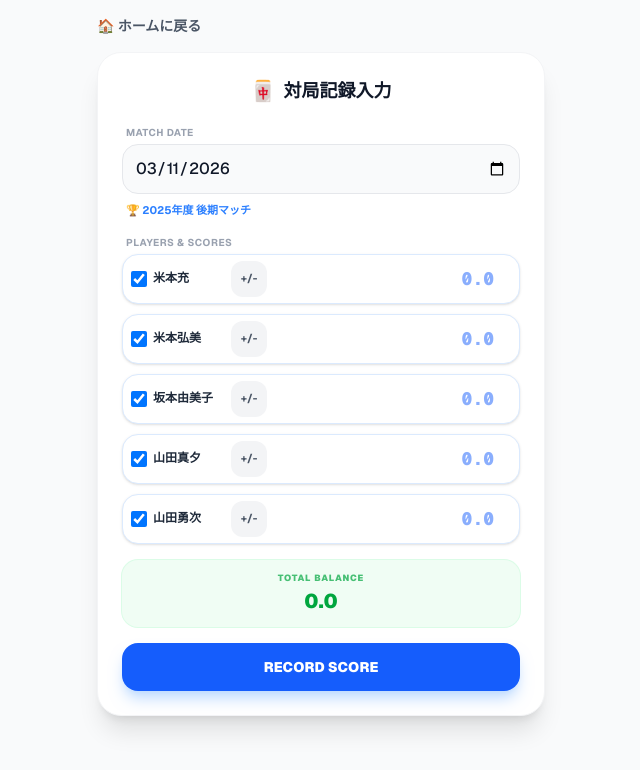
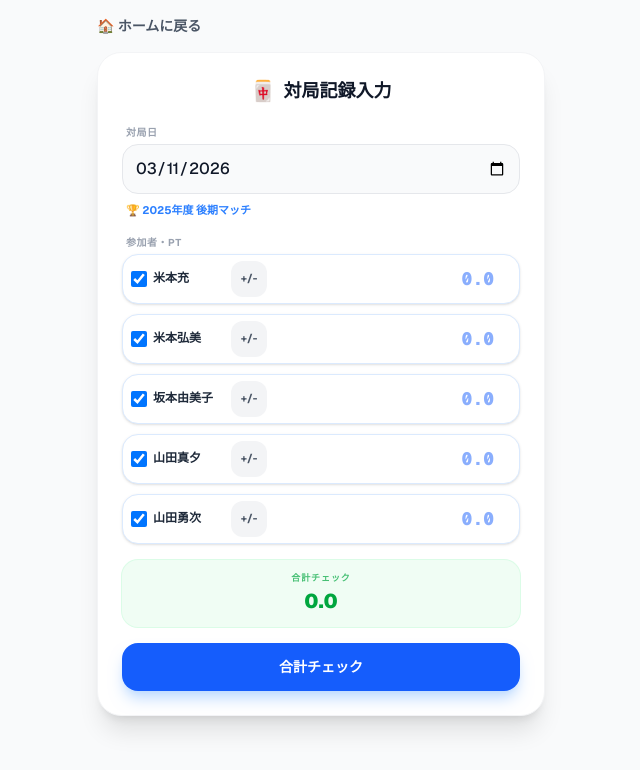
Before and after one commit to bqyujiyamada-code/mahjong-app, a Next.js app: page /entry in a window 1280 px wide. Shown: the top 770 px of the page, without its empty margins (319-959 px from the left). Built offline with nearby package versions, Linux system fonts and the light colour scheme.

Commit message:
text update

```diff
--- a/src/app/entry/page.tsx
+++ b/src/app/entry/page.tsx
@@ -105,7 +105,7 @@ export default function EntryPage() {
             )}
 
             <div>
-              <label className="block text-[10px] font-bold text-gray-400 uppercase tracking-wider mb-1 ml-1">Match Date</label>
+              <label className="block text-[10px] font-bold text-gray-400 uppercase tracking-wider mb-1 ml-1">対局日</label>
             <input
               type="date"
               value={date}
@@ -117,7 +117,7 @@ export default function EntryPage() {
             </div>
 
             <div className="space-y-2.5">
-              <label className="block text-[10px] font-bold text-gray-400 uppercase tracking-wider mb-1 ml-1">Players & Scores</label>
+              <label className="block text-[10px] font-bold text-gray-400 uppercase tracking-wider mb-1 ml-1">参加者・Pt</label>
               {playerNames.map(name => (
                 <div key={name} className={`flex items-center gap-1.5 p-1.5 pl-2 rounded-2xl border transition-all ${
                   participants[name] ? 'bg-white border-blue-100 shadow-sm' : 'bg-gray-100 border-transparent opacity-60'
@@ -159,7 +159,7 @@ export default function EntryPage() {
 
             {/* 合計チェック */}
             <div className={`p-3 rounded-2xl text-center font-black transition-all ${isZero ? 'bg-green-50 text-green-600 ring-1 ring-green-100' : 'bg-red-50 text-red-500 ring-1 ring-red-100'}`}>
-              <div className="text-[9px] uppercase tracking-widest mb-0.5 opacity-70">Total Balance</div>
+              <div className="text-[9px] uppercase tracking-widest mb-0.5 opacity-70">合計チェック</div>
               <div className="text-xl">{totalScore > 0 ? `+${totalScore.toFixed(1)}` : totalScore.toFixed(1)}</div>
               {!isZero && <p className="text-[9px] font-bold mt-0.5 animate-pulse">合計を0に調整してください</p>}
             </div>
@@ -170,7 +170,7 @@ export default function EntryPage() {
                 isZero && !loading ? 'bg-blue-600 hover:bg-blue-700 shadow-blue-200' : 'bg-gray-300 cursor-not-allowed shadow-none'
               }`}
             >
-              {loading ? "SAVING..." : "RECORD SCORE"}
+              {loading ? "SAVING..." : "合計チェック"}
             </button>
           </form>
         </div>
--- a/src/app/login/page.tsx
+++ b/src/app/login/page.tsx
@@ -22,7 +22,7 @@ export default function LoginPage() {
     <div className="min-h-screen bg-gray-900 flex items-center justify-center px-6">
       <form onSubmit={handleLogin} className="w-full max-w-sm bg-white rounded-3xl p-8 shadow-2xl text-center">
         <div className="text-4xl mb-4">🀄</div>
-        <h1 className="text-xl font-black text-gray-800 mb-6 font-sans">Family Mahjong Login</h1>
+        <h1 className="text-xl font-black text-gray-800 mb-6 font-sans">麻雀成績アプリ</h1>
         <input
           type="password"
           placeholder="パスワードを入力"
--- a/src/app/page.tsx
+++ b/src/app/page.tsx
@@ -56,7 +56,7 @@ export default function MainMenu() {
       {/* ヘッダー・現在の首位 */}
       <div className="w-full max-w-sm bg-white rounded-3xl shadow-xl p-6 mb-8 border border-gray-100 relative overflow-hidden">
         <div className="absolute top-0 right-0 p-4 opacity-10 text-6xl rotate-12">🀄</div>
-        <h2 className="text-gray-400 text-xs font-bold uppercase tracking-widest mb-1">Current Leader</h2>
+        <h2 className="text-gray-400 text-xs font-bold uppercase tracking-widest mb-1">今シーズンの首位</h2>
         {loading ? (
           <div className="h-10 w-24 bg-gray-100 animate-pulse rounded"></div>
         ) : (
```
